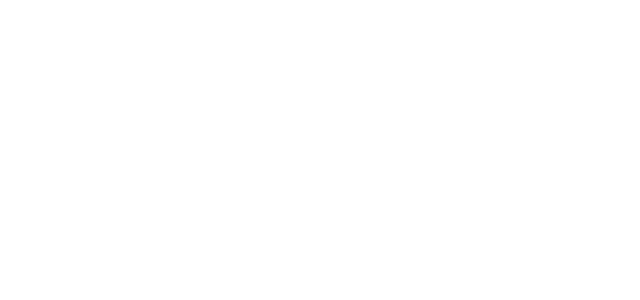
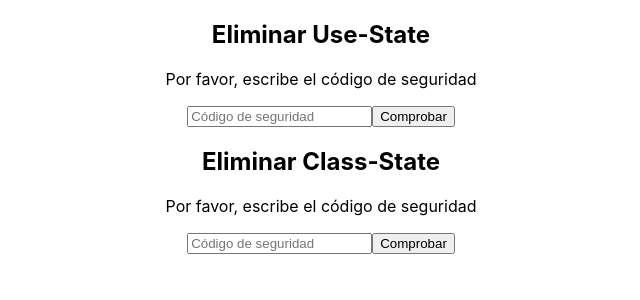
Before and after one commit to GbsoDev/learning-curso-react-manejo-estado, a React (Create React App) app: page / in a window 1280 px wide. Shown: the top 300 px of the page, without its empty margins (319-959 px from the left). Built offline with nearby package versions, Linux system fonts and the light colour scheme.

Commit message:
Funciones y Clases: Declarando mismo componente mediante el uso de funciones y clases

```diff
--- a/src/App.js
+++ b/src/App.js
@@ -1,9 +1,13 @@
 import logo from './logo.svg';
 import './App.css';
+import { UseState } from './UseState.js'
+import { ClassState } from './ClassState.js'
 
 function App() {
   return (
     <div className="App">
+      <UseState />
+      <ClassState />
     </div>
   );
 }
--- /dev/null
+++ b/src/ClassState.js
@@ -0,0 +1,16 @@
+import React from "react";
+
+class ClassState extends React.Component {
+  render() {
+    return (
+      <div>
+        <h2>Eliminar Class-State</h2>
+        <p>Por favor, escribe el código de seguridad</p>
+        <input placeholder="Código de seguridad" />
+        <button>Comprobar</button>
+      </div>
+    );
+  };
+}
+
+export { ClassState };
--- /dev/null
+++ b/src/UseState.js
@@ -0,0 +1,14 @@
+import React from "react";
+
+function UseState() {
+  return (
+    <div>
+      <h2>Eliminar Use-State</h2>
+      <p>Por favor, escribe el código de seguridad</p>
+      <input placeholder="Código de seguridad" />
+      <button>Comprobar</button>
+    </div>
+  );
+}
+
+export { UseState };
```
